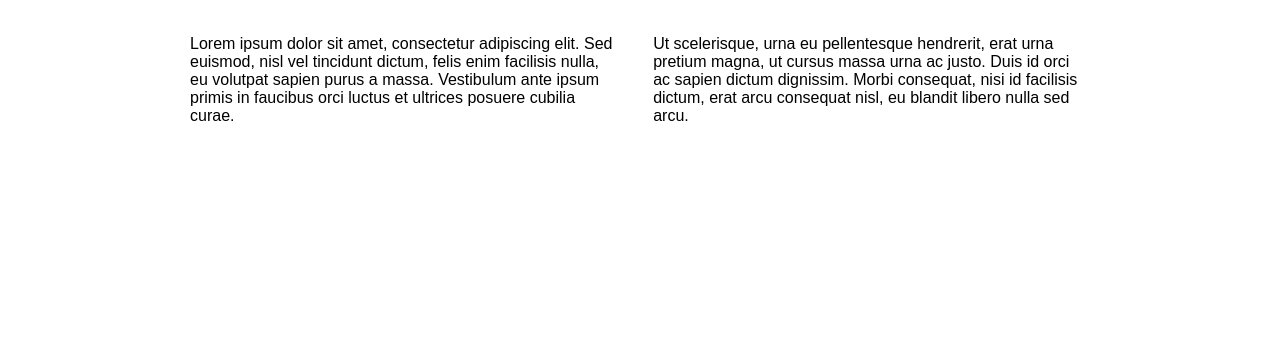
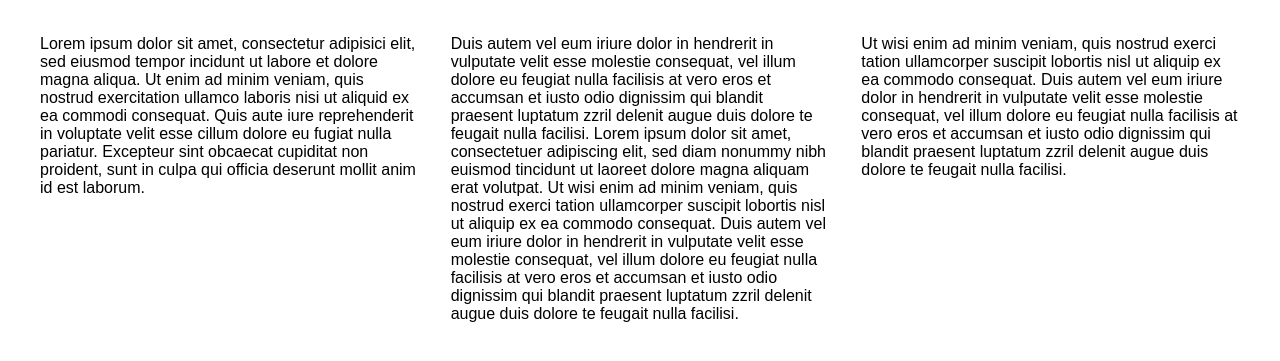
Before and after one commit to MDecker-MobileComputing/RWD_mit_CSS, a plain HTML site: page docs/AnzahlSpalten.html in a window 1280 px wide. Shown: the part 61-422 px from the top of the page. Drawn offline with Linux system fonts and the light colour scheme.

Commit message:
AnzahlSpalten.html: drei oder zwei Spalten

```diff
--- a/docs/AnzahlSpalten.html
+++ b/docs/AnzahlSpalten.html
@@ -11,21 +11,31 @@
 
       h1 { text-align: center; }
 
-      .container {
+      .behaelter {
+
           display: flex;
           flex-direction: row;
           gap: 2em;
-          max-width: 900px;
+          max-width: 1200px;
           margin: 0 auto;
       }
 
+      .behaelter p {
+          flex: 1;
+      }
 
-      /* Responsive: bei schmalem Viewport nur eine Spalte */
-      @media (max-width: 700px) {
-          .container {
-              flex-direction: column;
-              gap: 1em;
+      /* Media Query für kleinere Viewports - nur 2 Spalten */
+      @media (max-width: 768px) {
+
+          .behaelter {
+              flex-wrap: wrap;
           }
+
+          .behaelter p {
+              flex: 0 0 calc(50% - 1em);
+              min-width: 0;
+          }
+
       }
 
     -->
@@ -35,19 +45,34 @@
 
   <h1>Demo für Änderung Anzahl Spalten mit Media Queries</h1>
 
-    <div class="container">
+    <div class="behaelter">
 
         <p>
-          Lorem ipsum dolor sit amet, consectetur adipiscing elit. Sed euismod, nisl vel tincidunt dictum,
-          felis enim facilisis nulla, eu volutpat sapien purus a massa. Vestibulum ante ipsum primis in
-          faucibus orci luctus et ultrices posuere cubilia curae.
+          Lorem ipsum dolor sit amet, consectetur adipisici elit, sed eiusmod tempor incidunt ut labore et
+          dolore magna aliqua. Ut enim ad minim veniam, quis nostrud exercitation ullamco laboris nisi ut
+          aliquid ex ea commodi consequat. Quis aute iure reprehenderit in voluptate velit esse cillum dolore
+          eu fugiat nulla pariatur. Excepteur sint obcaecat cupiditat non proident, sunt in culpa qui officia
+          deserunt mollit anim id est laborum.
         </p>
 
-        <p>Ut scelerisque, urna eu pellentesque hendrerit, erat urna pretium magna, ut cursus massa urna ac
-           justo. Duis id orci ac sapien dictum dignissim. Morbi consequat, nisi id facilisis dictum, erat
-           arcu consequat nisl, eu blandit libero nulla sed arcu.
+        <p>
+          Duis autem vel eum iriure dolor in hendrerit in vulputate velit esse molestie consequat, vel illum
+          dolore eu feugiat nulla facilisis at vero eros et accumsan et iusto odio dignissim qui blandit praesent
+          luptatum zzril delenit augue duis dolore te feugait nulla facilisi. Lorem ipsum dolor sit amet, consectetuer
+          adipiscing elit, sed diam nonummy nibh euismod tincidunt ut laoreet dolore magna aliquam erat volutpat.
+          Ut wisi enim ad minim veniam, quis nostrud exerci tation ullamcorper suscipit lobortis nisl ut aliquip ex ea
+          commodo consequat. Duis autem vel eum iriure dolor in hendrerit in vulputate velit esse molestie consequat,
+          vel illum dolore eu feugiat nulla facilisis at vero eros et accumsan et iusto odio dignissim qui blandit
+          praesent luptatum zzril delenit augue duis dolore te feugait nulla facilisi.
         </p>
 
+
+        <p>
+          Ut wisi enim ad minim veniam, quis nostrud exerci tation ullamcorper suscipit lobortis nisl ut aliquip ex ea
+          commodo consequat. Duis autem vel eum iriure dolor in hendrerit in vulputate velit esse molestie consequat,
+          vel illum dolore eu feugiat nulla facilisis at vero eros et accumsan et iusto odio dignissim qui blandit praesent
+          luptatum zzril delenit augue duis dolore te feugait nulla facilisi.
+        </p>
     </div>
 
 </body>
```
